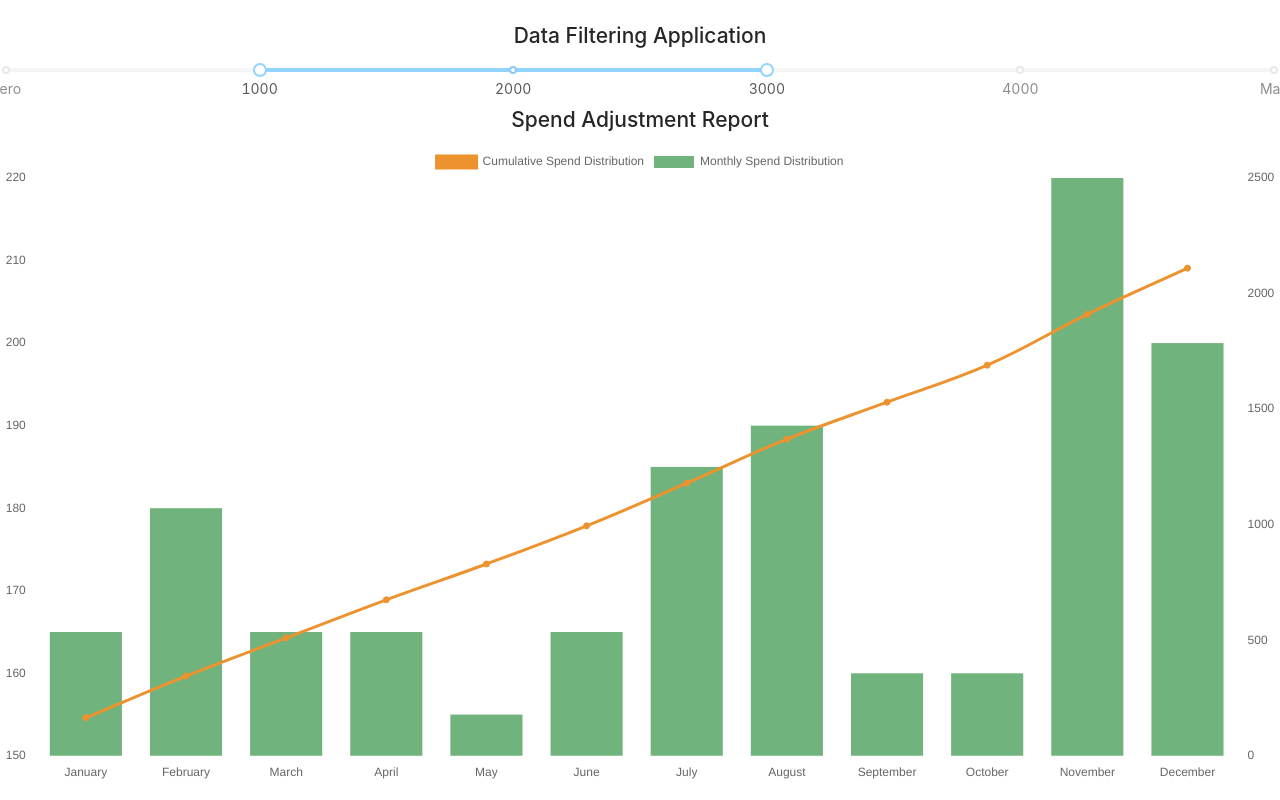
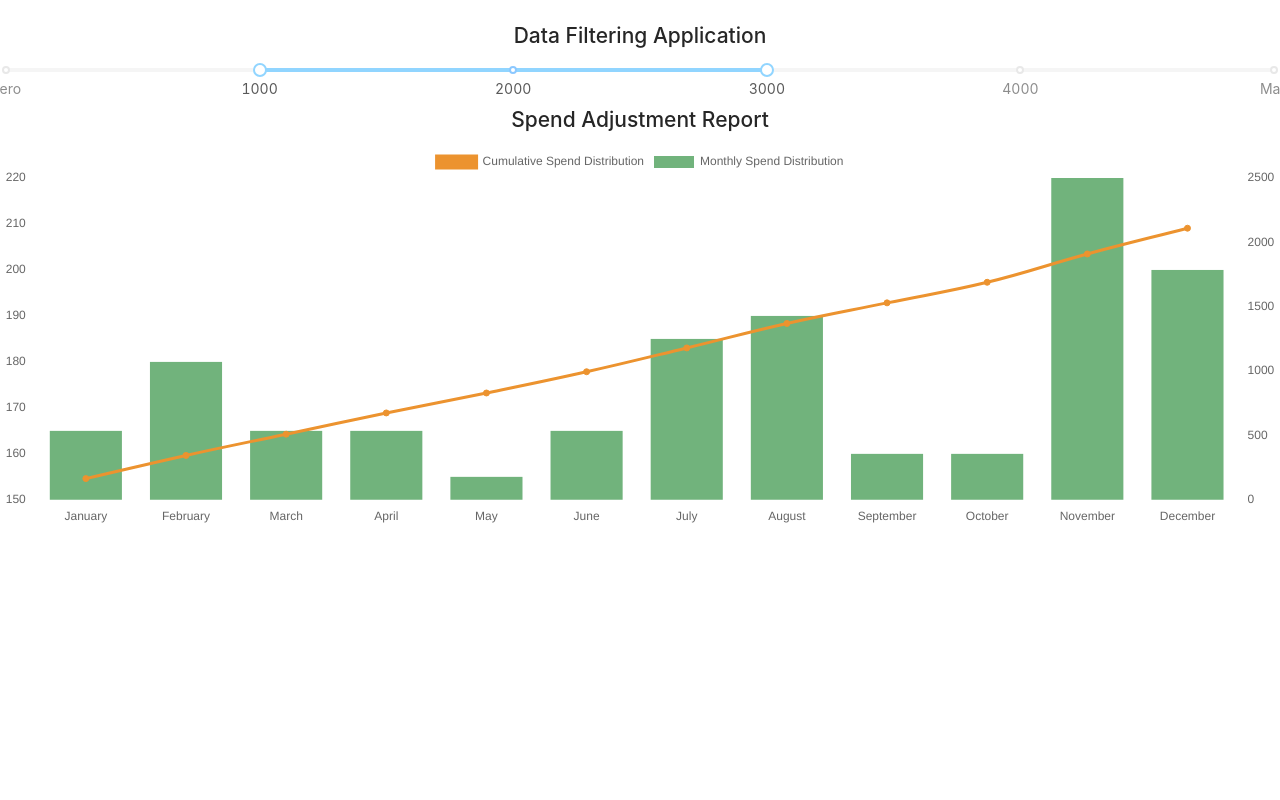
Before and after one commit to francisdavidoconnor2017/datafilter, a React (Create React App) app: page / in a window 1280 px wide. Built offline with nearby package versions, Linux system fonts and the light colour scheme.

Commit message:
width and height settings

```diff
--- a/src/components/Chart.js
+++ b/src/components/Chart.js
@@ -95,6 +95,8 @@ class Chart extends Component {
           yAxisID: 'y-axis-1'
           }]
           }}
+          width={100}
+          height={30}
           options={options}
         />
       </div>
```
